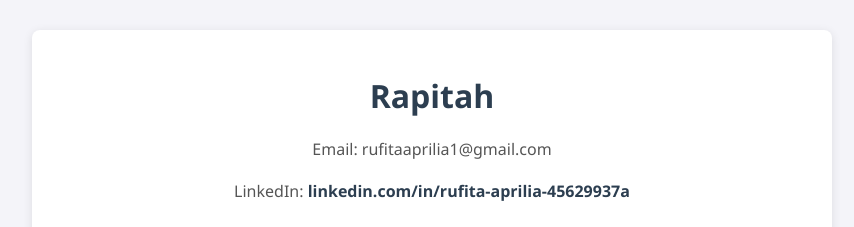
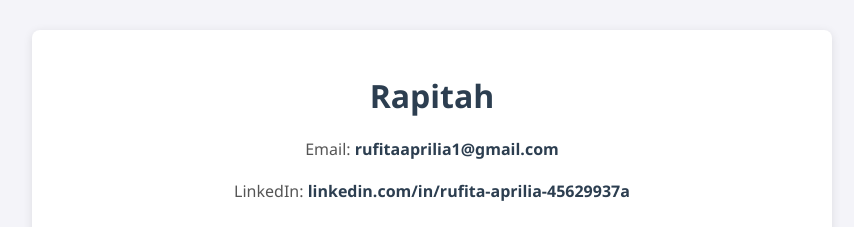
Before and after one commit to rufitaaprilia1-gif/MY-CV, a website: page index.html in a window 1280 px wide. Shown: the top 227 px of the page, without its empty margins (208-1062 px from the left). Drawn offline with Linux system fonts and the light colour scheme.

Commit message:
Update index.html

```diff
--- a/index.html
+++ b/index.html
@@ -21,7 +21,7 @@
     <header>
         <h1>Rapitah</h1>
         <div class="contact-info">
-    <p>Email: rufitaaprilia1@gmail.com</p>
+    <p>Email: <a href="mailto:rufitaaprilia1@gmail.com">rufitaaprilia1@gmail.com</a></p>
     <p>LinkedIn: <a href="https://www.linkedin.com/in/rufita-aprilia-45629937a" target="_blank">linkedin.com/in/rufita-aprilia-45629937a</a></p>
 </div>
         </div>
```
